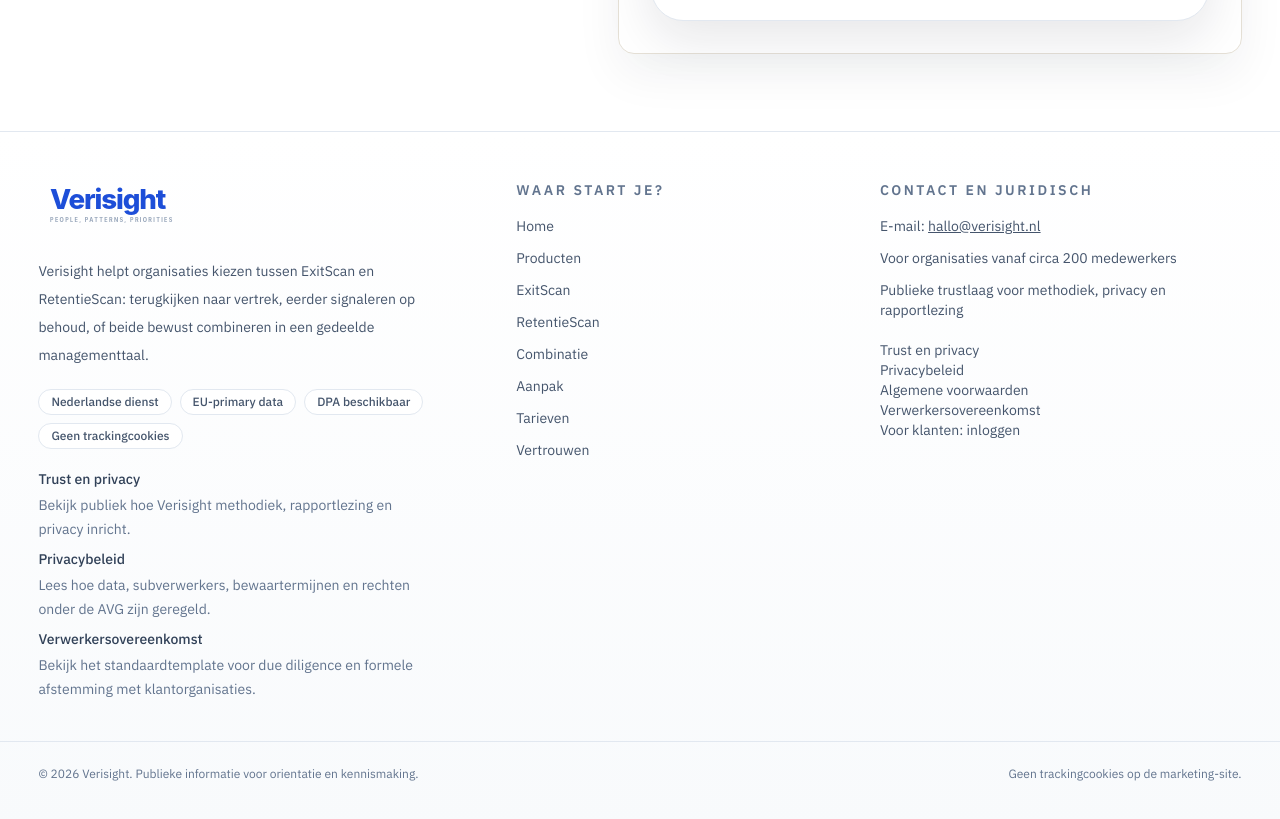
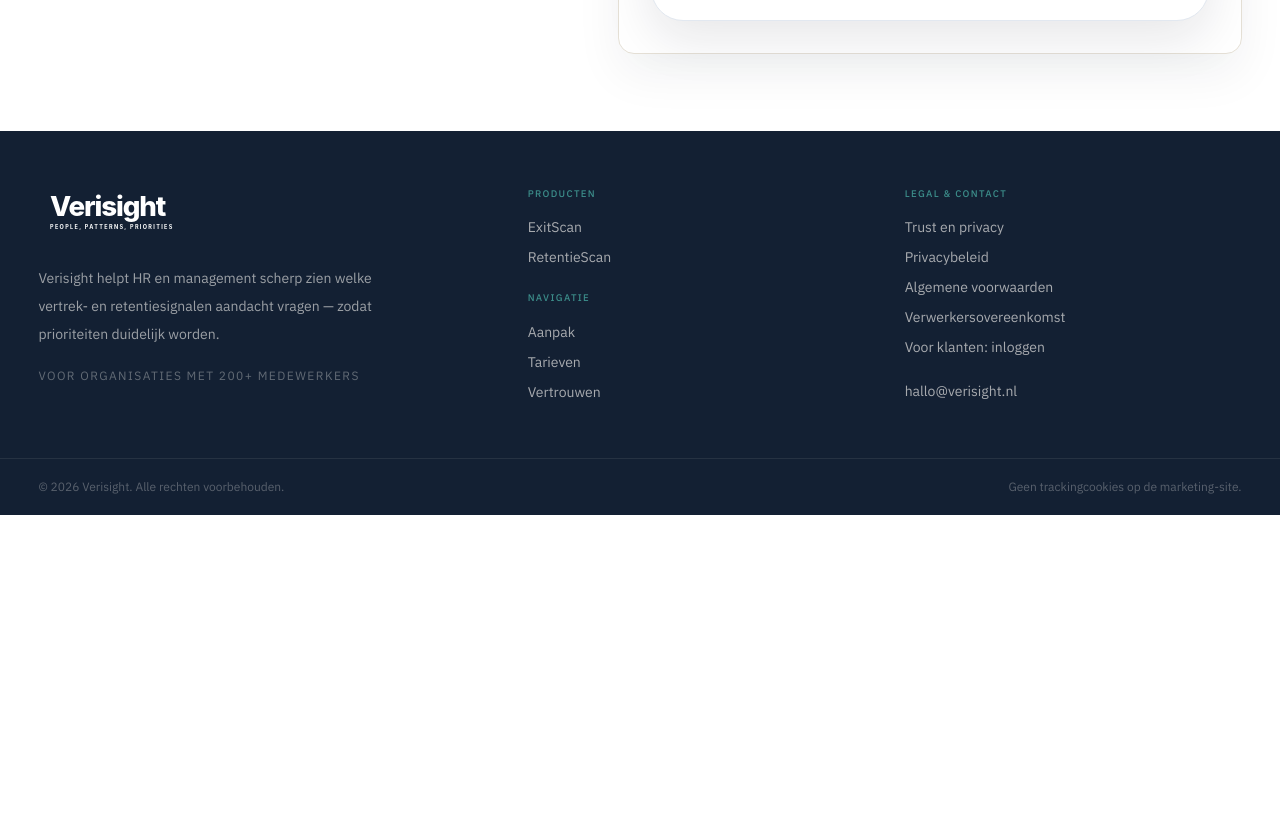
Before and after one commit to larshengel08-lang/VerisightSaaS, a Next.js app in the folder frontend/: page / in a window 1280 px wide. Shown: the part 9920-10739 px from the top of the page. After the commit the page ends 10435 px from the top, so only its background shows below. Built offline with nearby package versions, Linux system fonts and the light colour scheme.

Commit message:
rebrand: footer — dark ink background, three-column layout, teal labels

```diff
--- a/frontend/components/marketing/public-footer.tsx
+++ b/frontend/components/marketing/public-footer.tsx
@@ -1,81 +1,97 @@
 import Link from 'next/link'
-import { marketingFooterLinks, marketingLegalLinks, trustQuickLinks } from '@/components/marketing/site-content'
+import { marketingLegalLinks } from '@/components/marketing/site-content'
 import { Wordmark } from '@/components/marketing/wordmark'
 
 export function PublicFooter() {
+  const productLinks = [
+    { href: '/producten/exitscan', label: 'ExitScan' },
+    { href: '/producten/retentiescan', label: 'RetentieScan' },
+  ]
+
+  const navLinks = [
+    { href: '/aanpak', label: 'Aanpak' },
+    { href: '/tarieven', label: 'Tarieven' },
+    { href: '/vertrouwen', label: 'Vertrouwen' },
+  ]
+
   return (
-    <footer className="border-t border-slate-200 bg-[linear-gradient(180deg,#ffffff_0%,#f8fafc_100%)] py-12">
-      <div className="marketing-shell grid gap-10 lg:grid-cols-[1.15fr_0.85fr_0.95fr]">
+    <footer className="bg-[#132033] text-[#F7F5F1]">
+      <div className="marketing-shell grid gap-10 py-14 lg:grid-cols-[1.2fr_0.9fr_0.9fr]">
+
+        {/* Kolom 1 — merk */}
         <div>
-          <Wordmark size="sm" />
-          <p className="mt-4 max-w-sm text-sm leading-7 text-slate-600">
-            Verisight helpt organisaties kiezen tussen ExitScan en RetentieScan: terugkijken naar vertrek,
-            eerder signaleren op behoud, of beide bewust combineren in een gedeelde managementtaal.
+          <Wordmark size="sm" light />
+          <p className="mt-4 max-w-sm text-sm leading-7 text-[rgba(247,245,241,0.6)]">
+            Verisight helpt HR en management scherp zien welke vertrek- en retentiesignalen
+            aandacht vragen — zodat prioriteiten duidelijk worden.
           </p>
-          <div className="mt-5 flex flex-wrap gap-2">
-            {['Nederlandse dienst', 'EU-primary data', 'DPA beschikbaar', 'Geen trackingcookies'].map((item) => (
-              <span
-                key={item}
-                className="rounded-full border border-slate-200 bg-white px-3 py-1 text-xs font-medium text-slate-600"
+          <p className="mt-5 text-xs uppercase tracking-[0.12em] text-[rgba(247,245,241,0.35)]">
+            Voor organisaties met 200+ medewerkers
+          </p>
+        </div>
+
+        {/* Kolom 2 — producten + navigatie */}
+        <div>
+          <p className="mb-4 text-[0.6rem] font-medium uppercase tracking-[0.14em] text-[#3C8D8A]">
+            Producten
+          </p>
+          <div className="flex flex-col gap-2.5 text-sm text-[rgba(247,245,241,0.65)]">
+            {productLinks.map((link) => (
+              <Link
+                key={link.href}
+                href={link.href}
+                className="transition-colors hover:text-[#F7F5F1]"
               >
-                {item}
-              </span>
+                {link.label}
+              </Link>
             ))}
           </div>
-          <div className="mt-5 space-y-2 text-sm text-slate-600">
-            {trustQuickLinks.map((link) => (
-              <div key={link.href}>
-                <Link href={link.href} className="font-medium text-slate-700 transition-colors hover:text-slate-950">
-                  {link.label}
-                </Link>
-                <p className="mt-1 max-w-sm leading-6 text-slate-500">{link.body}</p>
-              </div>
-            ))}
-          </div>
-        </div>
-
-        <div>
-          <p className="text-sm font-semibold uppercase tracking-[0.18em] text-slate-500">Waar start je?</p>
-          <div className="mt-4 flex flex-col gap-3 text-sm text-slate-600">
-            {marketingFooterLinks.map((link) => (
-              <Link key={link.href} href={link.href} className="transition-colors hover:text-slate-950">
+          <p className="mb-4 mt-6 text-[0.6rem] font-medium uppercase tracking-[0.14em] text-[#3C8D8A]">
+            Navigatie
+          </p>
+          <div className="flex flex-col gap-2.5 text-sm text-[rgba(247,245,241,0.65)]">
+            {navLinks.map((link) => (
+              <Link
+                key={link.href}
+                href={link.href}
+                className="transition-colors hover:text-[#F7F5F1]"
+              >
                 {link.label}
               </Link>
             ))}
           </div>
         </div>
 
+        {/* Kolom 3 — legal + contact */}
         <div>
-          <p className="text-sm font-semibold uppercase tracking-[0.18em] text-slate-500">Contact en juridisch</p>
-          <div className="mt-4 space-y-3 text-sm text-slate-600">
-            <p>
-              E-mail:{' '}
-              <a href="mailto:hallo@verisight.nl" className="underline transition-colors hover:text-slate-950">
-                hallo@verisight.nl
-              </a>
+          <p className="mb-4 text-[0.6rem] font-medium uppercase tracking-[0.14em] text-[#3C8D8A]">
+            Legal &amp; contact
           </p>
-            <p>Voor organisaties vanaf circa 200 medewerkers</p>
-            <p>Publieke trustlaag voor methodiek, privacy en rapportlezing</p>
-            <div className="pt-2">
+          <div className="flex flex-col gap-2.5 text-sm text-[rgba(247,245,241,0.65)]">
             {marketingLegalLinks.map((link) => (
-                <div key={link.href}>
               <Link
+                key={link.href}
                 href={link.href}
                 prefetch={link.href === '/login' ? false : undefined}
-                    className="transition-colors hover:text-slate-950"
+                className="transition-colors hover:text-[#F7F5F1]"
               >
                 {link.label}
               </Link>
-                </div>
             ))}
           </div>
-          </div>
+          <a
+            href="mailto:hallo@verisight.nl"
+            className="mt-6 block text-sm text-[rgba(247,245,241,0.65)] transition-colors hover:text-[#F7F5F1]"
+          >
+            hallo@verisight.nl
+          </a>
         </div>
       </div>
 
-      <div className="marketing-shell mt-10 border-t border-slate-200 pt-6 text-xs text-slate-500">
-        <div className="flex flex-col gap-2 sm:flex-row sm:items-center sm:justify-between">
-          <p>&copy; {new Date().getFullYear()} Verisight. Publieke informatie voor orientatie en kennismaking.</p>
+      {/* Bottom bar */}
+      <div className="border-t border-[rgba(247,245,241,0.08)]">
+        <div className="marketing-shell flex flex-col gap-2 py-5 text-xs text-[rgba(247,245,241,0.3)] sm:flex-row sm:items-center sm:justify-between">
+          <p>&copy; {new Date().getFullYear()} Verisight. Alle rechten voorbehouden.</p>
           <p>Geen trackingcookies op de marketing-site.</p>
         </div>
       </div>
--- a/frontend/components/marketing/wordmark.tsx
+++ b/frontend/components/marketing/wordmark.tsx
@@ -5,6 +5,7 @@ interface WordmarkProps {
   href?: string
   size?: 'sm' | 'md'
   showTagline?: boolean
+  light?: boolean
   className?: string
 }
 
@@ -12,6 +13,7 @@ export function Wordmark({
   href = '/',
   size = 'md',
   showTagline = true,
+  light = false,
   className = '',
 }: WordmarkProps) {
   const imageSize =
@@ -27,6 +29,7 @@ export function Wordmark({
         width={imageSize.width}
         height={imageSize.height}
         className={size === 'sm' ? 'h-auto w-[220px] sm:w-[240px]' : 'h-auto w-[250px] sm:w-[290px]'}
+        style={light ? { filter: 'brightness(0) invert(1)' } : undefined}
         priority
       />
     </Link>
```
Lines whose indentation alone changed are shown as unchanged.
